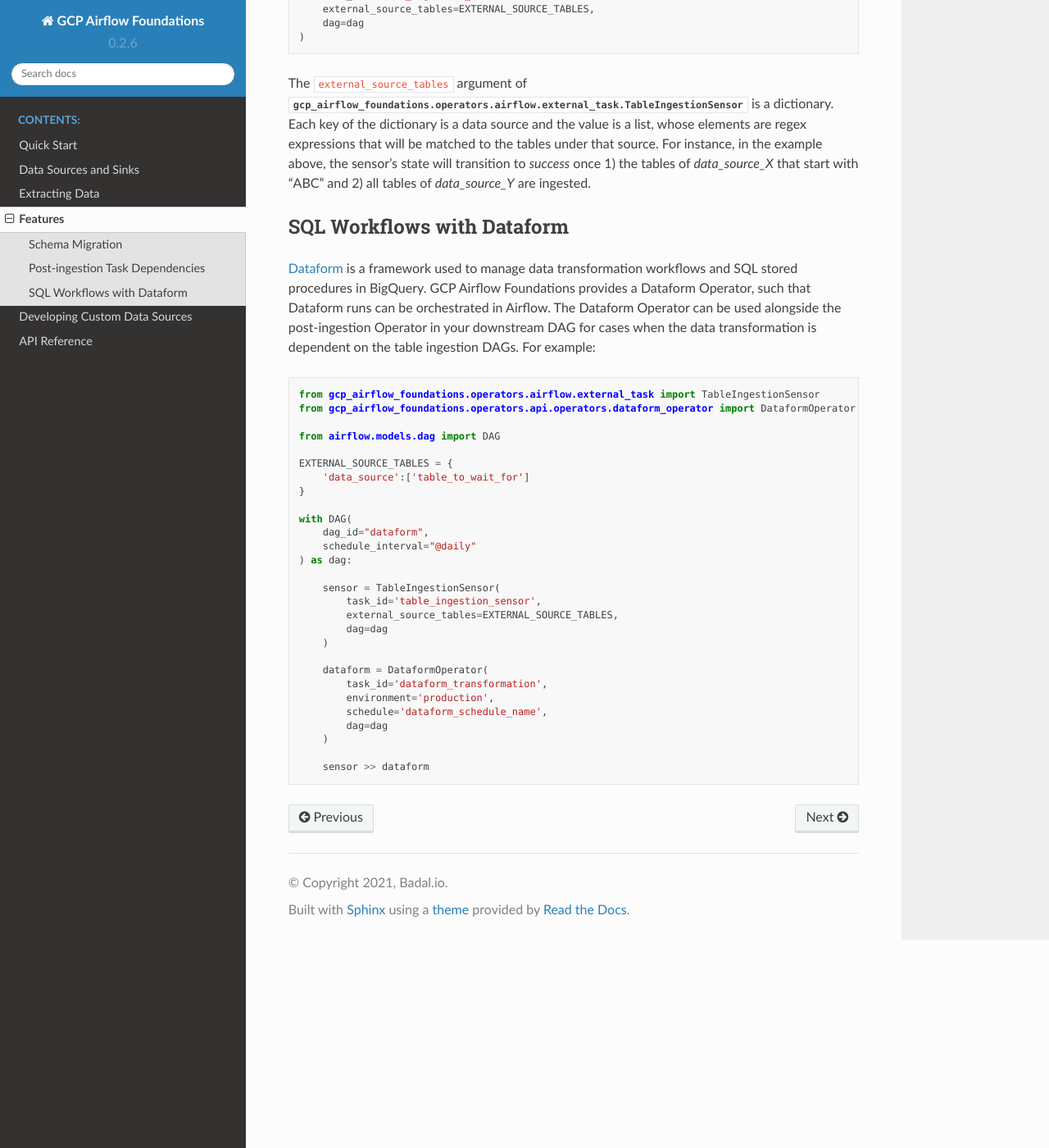
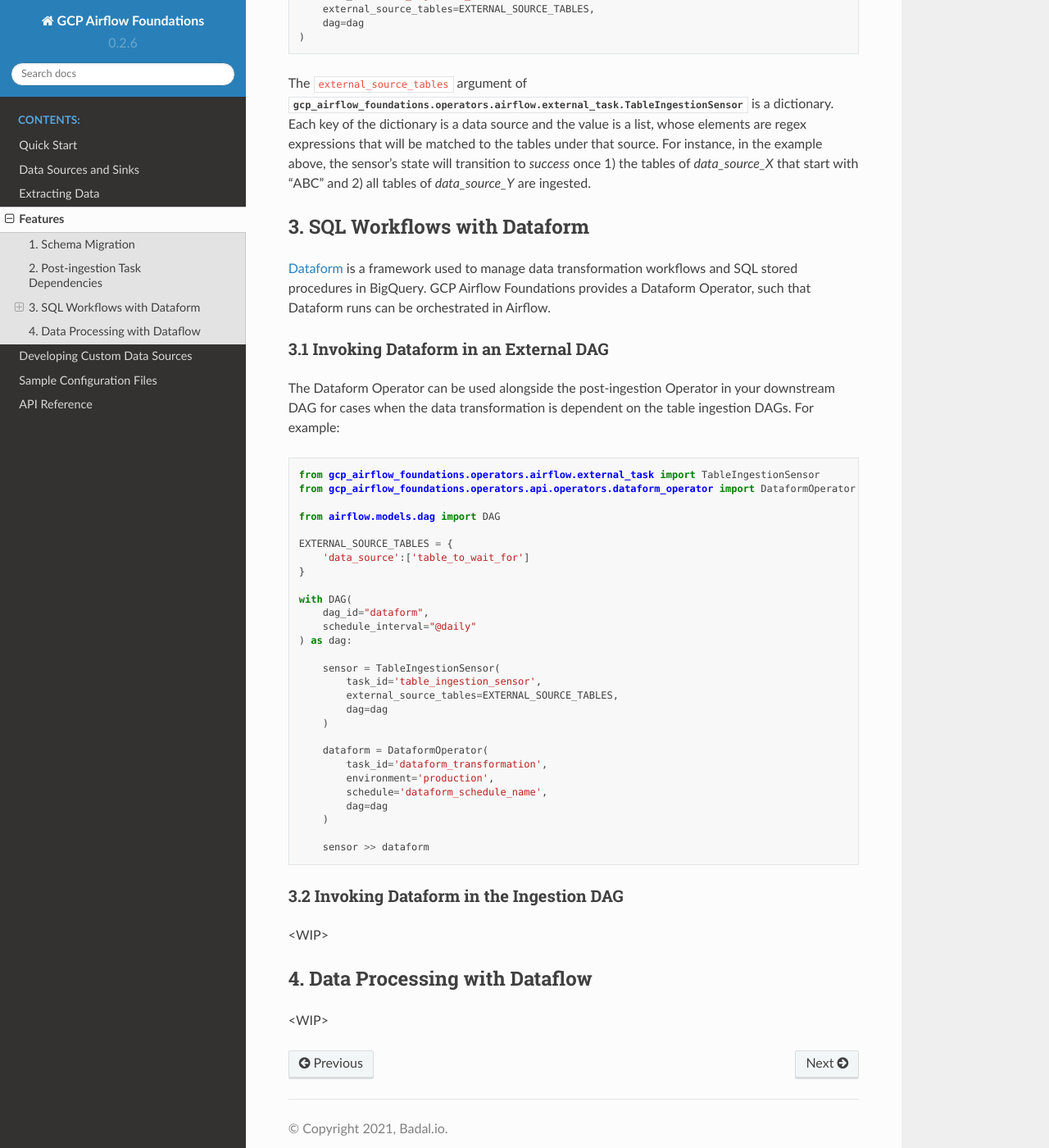
Before and after one commit to badal-io/gcp-airflow-foundations, a Sphinx documentation site: the page built from docs/features.rst, in a window 1280 px wide and 1400 px high, scrolled down 938 px. Shown: the whole window at 82% size. Built offline with Sphinx 7.4.7 and the Read the Docs theme 2.0.0, drawn with Linux system fonts in a browser that asks for light colours; some of the changed text lies outside the part shown.

Commit message:
Sample configuration files

```diff
--- a/docs/features.rst
+++ b/docs/features.rst
@@ -5,7 +5,7 @@ Features
 GCP Airflow Foundations offer a suite of additional features that respond to common data ingestion pitfalls.
 
 .. schema_migration:
-Schema Migration
+1. Schema Migration
 ------------------
 When ingesting from relational database tables and - to a lesser extend - from third party APIs, the source schema might evolve over time.
 GCP Airflow Foundations will detect such changes after loading the data in a staging table, and update the destination table's schema accordingly.
@@ -19,7 +19,7 @@ The audit table stores information on the table and dataset name, the timestamp
 and the type of schema change that was performed.
 
 .. post_ingestion:
-Post-ingestion Task Dependencies
+2. Post-ingestion Task Dependencies
 ------------------
 The data that are ingested are often needed in downstream analytic workflows. These can be orchestrated in the same Airflow instance by
 utilizing :class:`gcp_airflow_foundations.operators.airflow.external_task.TableIngestionSensor`. From your Python module with the DAG that depends
@@ -46,13 +46,18 @@ to the tables under that source. For instance, in the example above, the sensor'
 that start with "ABC" and 2) all tables of `data_source_Y` are ingested.
 
 .. dataform:
-SQL Workflows with Dataform
+3. SQL Workflows with Dataform
 ------------------
 
 `Dataform <https://docs.dataform.co/>`_ is a framework used to manage data transformation workflows and SQL stored procedures in BigQuery.
-GCP Airflow Foundations provides a Dataform Operator, such that Dataform runs can be orchestrated in Airflow. The Dataform Operator can be
-used alongside the post-ingestion Operator in your downstream DAG for cases when the data transformation is dependent on the table ingestion DAGs.
-For example:
+GCP Airflow Foundations provides a Dataform Operator, such that Dataform runs can be orchestrated in Airflow.
+
+.. dataform_external:
+3.1 Invoking Dataform in an External DAG
+^^^^^^^^^^^^^^^^^^^^^^^^^^^^^^^^^
+
+The Dataform Operator can be used alongside the post-ingestion Operator in your downstream DAG for cases when the data transformation
+is dependent on the table ingestion DAGs. For example:
 
 .. code-block:: python
 
@@ -84,3 +89,15 @@ For example:
         )
 
         sensor >> dataform
+
+.. dataform_internal:
+3.2 Invoking Dataform in the Ingestion DAG
+^^^^^^^^^^^^^^^^^^^^^^^^^^^^^^^^^
+
+<WIP>
+
+.. dataflow:
+4. Data Processing with Dataflow
+------------------
+
+<WIP>
--- a/docs/index.rst
+++ b/docs/index.rst
@@ -28,4 +28,5 @@ We have written an opinionated yet flexible ingestion framework for building an
    data_extraction
    features
    custom_source
+   sample_config
    api
```
Also changed, not shown: docs/api.rst (+8 -0 lines), docs/sample_config.rst (added, +94 -0 lines), 2 other files.
